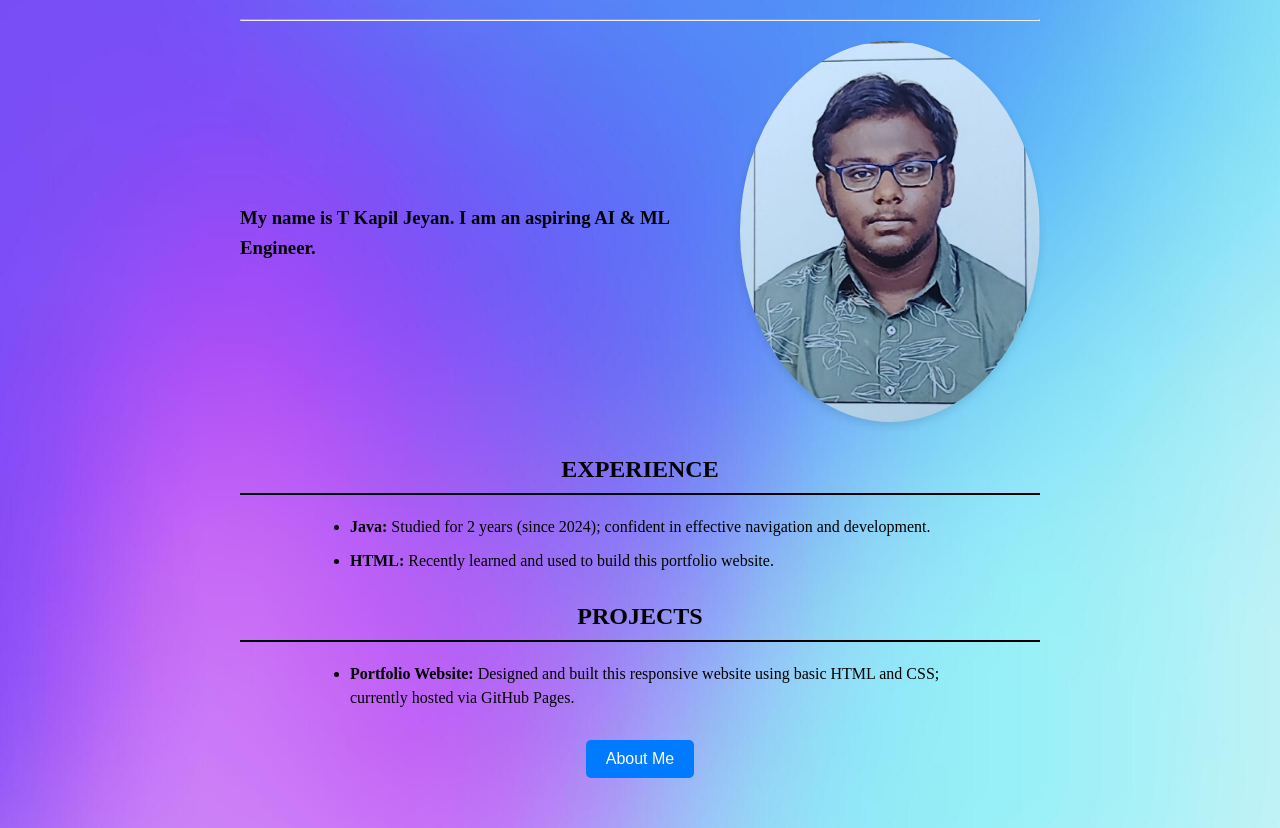
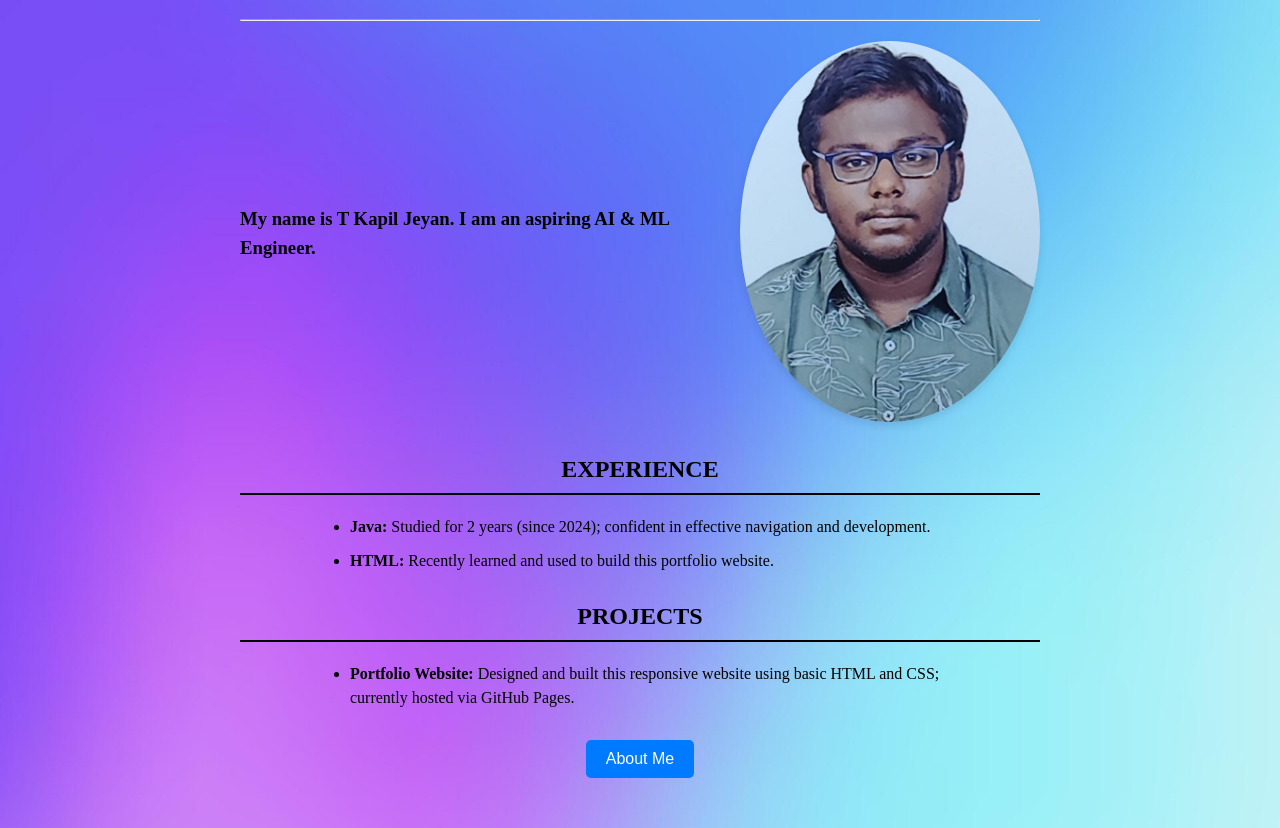
Before and after one commit to kapiljeyan/myportfolio, a plain HTML site: page index.html in a window 1280 px wide. Shown: the part 81-909 px from the top of the page. Drawn offline with Linux system fonts and the light colour scheme.

Commit message:
Update index.html

```diff
--- a/index.html
+++ b/index.html
@@ -119,7 +119,7 @@
             <h3>My name is T Kapil Jeyan. I am an aspiring AI & ML Engineer.</h3>
         </div>
         <div class="intro-image">
-            <img src="sample.png.jpeg" alt="Profile picture of T Kapil Jeyan">
+            <img src="sample.jpeg" alt="Profile picture of T Kapil Jeyan">
         </div>
     </div>
 
```
